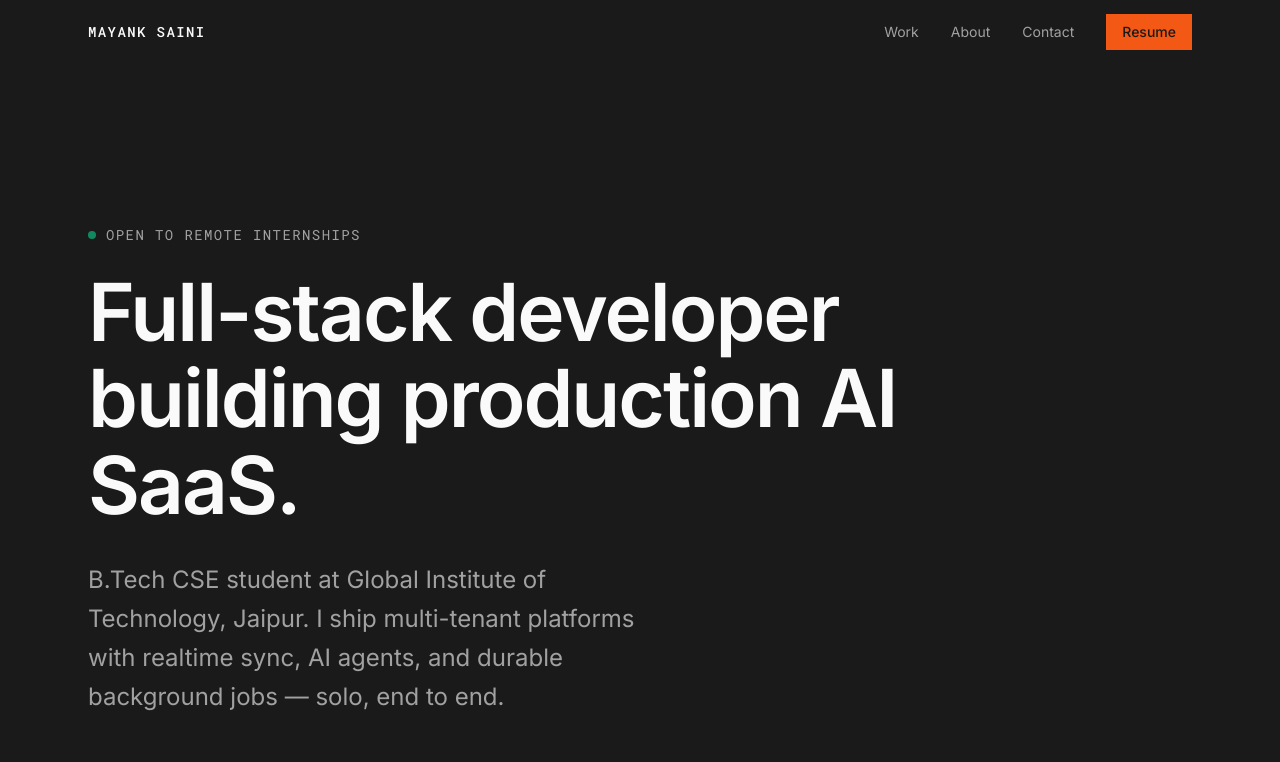
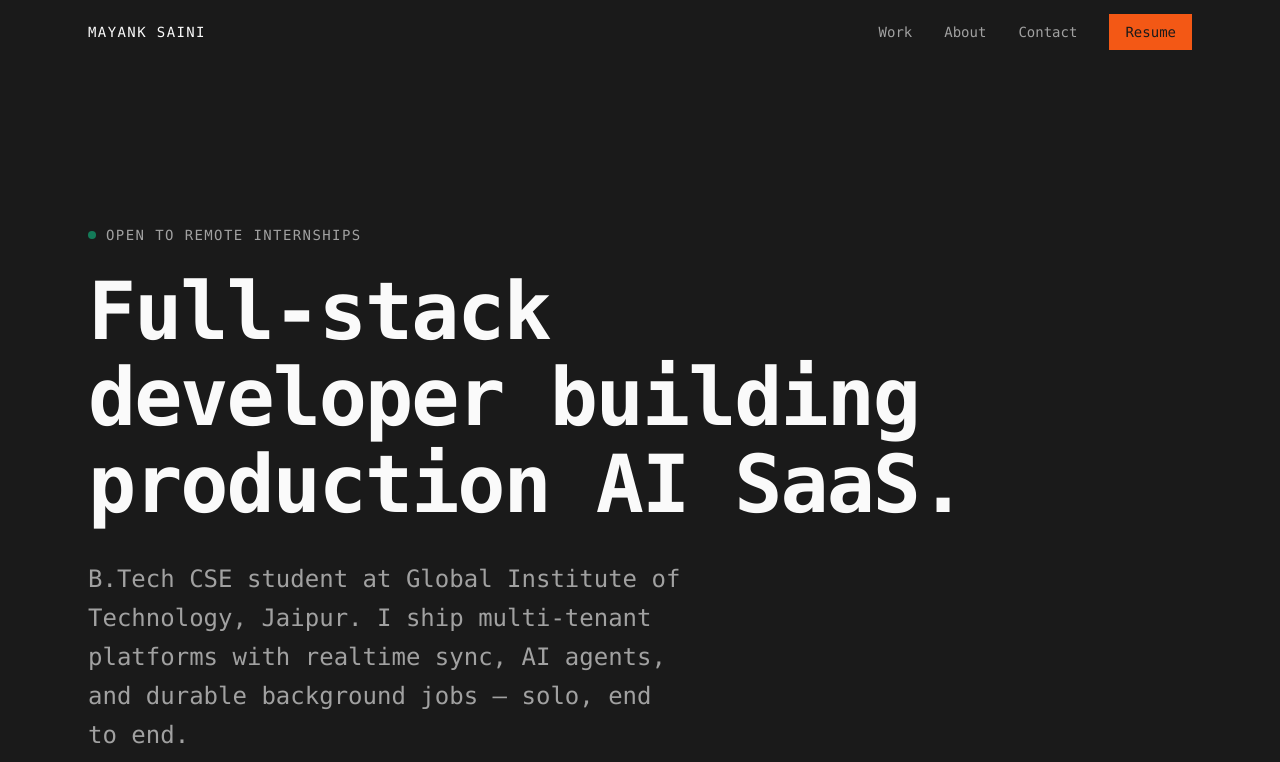
Before and after one commit to Mayank-saraswal/mayanksaraswal, a Next.js app: page / in a window 1280 px wide. Shown: the top 762 px of the page. Built offline with nearby package versions, Linux system fonts and the light colour scheme.

Commit message:
style: use Consolas as site-wide font

```diff
--- a/app/globals.css
+++ b/app/globals.css
@@ -14,14 +14,14 @@
   --color-paper-dim: var(--color-paper-dim);
   --color-accent: var(--color-accent);
   --color-border: var(--color-border);
-  --font-sans: var(--font-sans), sans-serif;
-  --font-mono: var(--font-mono), monospace;
+  --font-sans: Consolas, "Courier New", var(--font-sans), monospace;
+  --font-mono: Consolas, "Courier New", var(--font-mono), monospace;
 }
 
 body {
   background-color: var(--color-ink);
   color: var(--color-paper);
-  font-family: var(--font-sans), sans-serif;
+  font-family: Consolas, "Courier New", var(--font-sans), monospace;
   font-weight: 400;
 }
 
```
